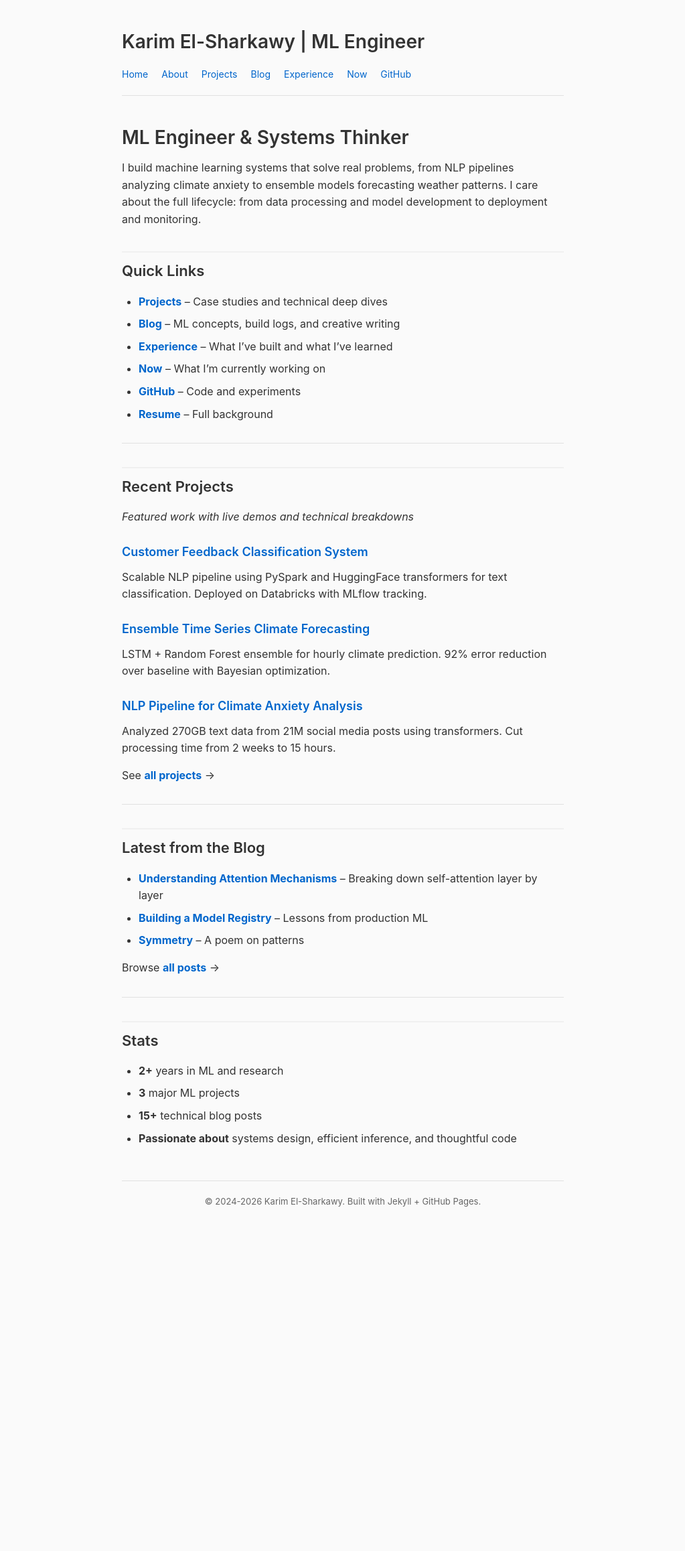
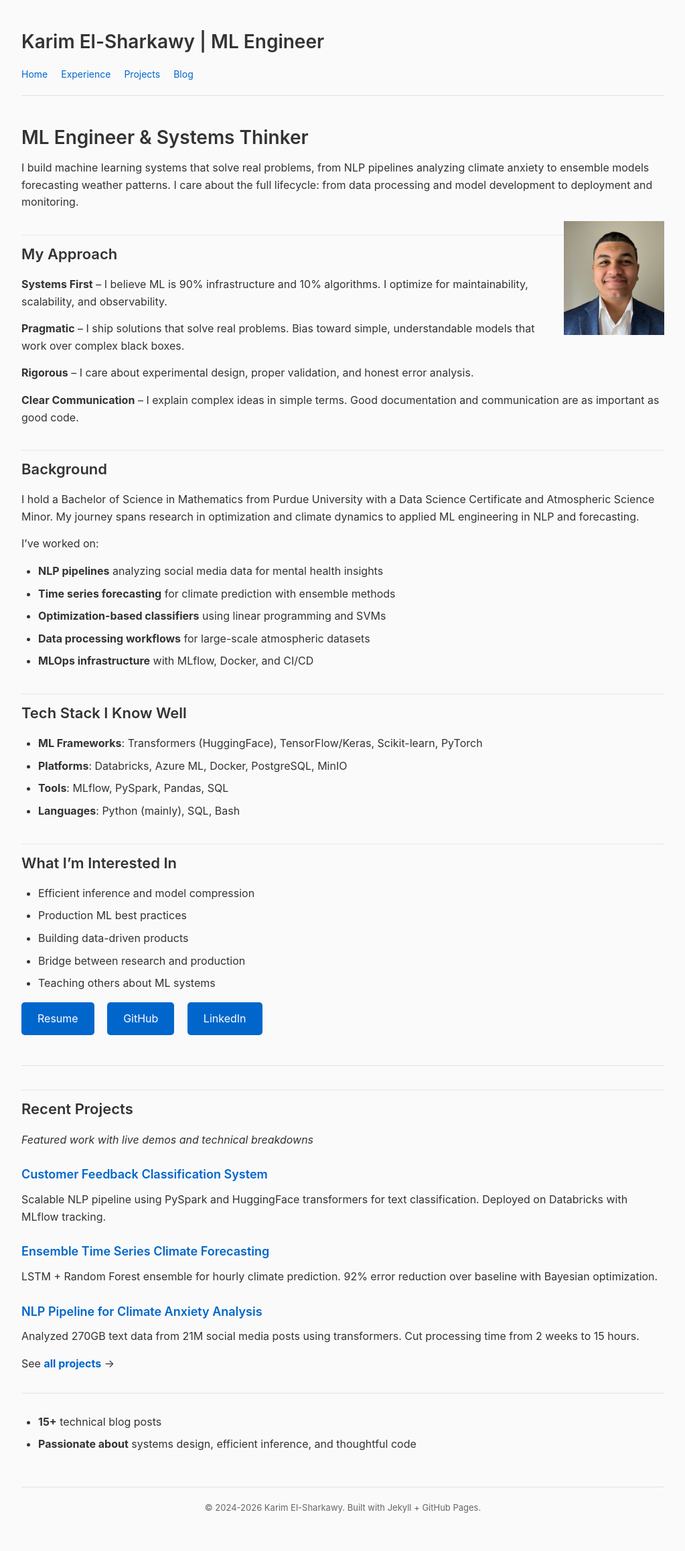
Before and after one commit to karim-sharkawy/portfolio, a Jekyll site: the page built from index.md, in a window 1280 px wide. Shown: the whole page at 67% size, without its empty margins (128-1151 px from the left). Built offline with Jekyll 4.4.1, drawn with Linux system fonts in a browser that asks for light colours; before the commit the page ends 1859 px from its top, so only the background shows below that.

Commit message:
feat: restructure homepage and improve site navigation
- Integrate About page content into homepage with resized photo
- Add Resume, GitHub, and LinkedIn action buttons to homepage
- Remove Quick Links, Latest from Blog, and Stats sections
- Update navigation bar order to Home, Experience, Projects, Blog
- Move Now page content to bottom of Projects page
- Update Experience page: remove Philosophy section, add summary intro
- Update Blog page: remove Build Logs and How I Blog sections, separate ML & Math
- Fix broken links, increase page width, and ensure responsive design
- Remove GitHub link from navigation (now in homepage buttons)

```diff
--- a/_layouts/default.html
+++ b/_layouts/default.html
@@ -20,7 +20,7 @@
     }
 
     .container {
-      max-width: 700px;
+      max-width: 1000px;
       margin: 0 auto;
       padding: 40px 20px;
     }
@@ -160,6 +160,23 @@
       text-decoration: none;
     }
 
+    .button {
+      display: inline-block;
+      background-color: #0066cc;
+      color: white;
+      padding: 12px 24px;
+      text-decoration: none;
+      border-radius: 5px;
+      font-size: 16px;
+      margin-right: 15px;
+      margin-bottom: 15px;
+      transition: background-color 0.2s;
+    }
+
+    .button:hover {
+      background-color: #004d99;
+    }
+
     footer {
       border-top: 1px solid #e1e1e1;
       margin-top: 50px;
@@ -194,12 +211,9 @@
       <h1><a href="{{ site.baseurl }}/" style="color: #333; text-decoration: none;">{{ site.title }}</a></h1>
       <nav>
         <a href="{{ site.baseurl }}/">Home</a>
-        <a href="{{ site.baseurl }}/about">About</a>
+        <a href="{{ site.baseurl }}/experience">Experience</a>
         <a href="{{ site.baseurl }}/projects">Projects</a>
         <a href="{{ site.baseurl }}/blog">Blog</a>
-        <a href="{{ site.baseurl }}/experience">Experience</a>
-        <a href="{{ site.baseurl }}/now">Now</a>
-        <a href="https://github.com/karim-sharkawy">GitHub</a>
       </nav>
     </header>
 
--- a/index.md
+++ b/index.md
@@ -7,13 +7,48 @@ title: Home
 
 I build machine learning systems that solve real problems, from NLP pipelines analyzing climate anxiety to ensemble models forecasting weather patterns. I care about the full lifecycle: from data processing and model development to deployment and monitoring.
 
-## Quick Links
-- **[Projects](projects)** – Case studies and technical deep dives
-- **[Blog](blog)** – ML concepts, build logs, and creative writing
-- **[Experience](experience)** – What I've built and what I've learned
-- **[Now](now)** – What I'm currently working on
-- **[GitHub](https://github.com/karim-sharkawy)** – Code and experiments
-- **[Resume](assets/KElsharkawy_Resume.pdf)** – Full background
+<img src="assets/images/headshot.jpg" alt="Karim El-Sharkawy" style="width: 150px; height: auto; float: right; margin-left: 20px; margin-bottom: 20px;">
+
+## My Approach
+
+**Systems First** – I believe ML is 90% infrastructure and 10% algorithms. I optimize for maintainability, scalability, and observability.
+
+**Pragmatic** – I ship solutions that solve real problems. Bias toward simple, understandable models that work over complex black boxes.
+
+**Rigorous** – I care about experimental design, proper validation, and honest error analysis.
+
+**Clear Communication** – I explain complex ideas in simple terms. Good documentation and communication are as important as good code.
+
+## Background
+
+I hold a Bachelor of Science in Mathematics from Purdue University with a Data Science Certificate and Atmospheric Science Minor. My journey spans research in optimization and climate dynamics to applied ML engineering in NLP and forecasting.
+
+I've worked on:
+
+- **NLP pipelines** analyzing social media data for mental health insights
+- **Time series forecasting** for climate prediction with ensemble methods
+- **Optimization-based classifiers** using linear programming and SVMs
+- **Data processing workflows** for large-scale atmospheric datasets
+- **MLOps infrastructure** with MLflow, Docker, and CI/CD
+
+## Tech Stack I Know Well
+
+- **ML Frameworks**: Transformers (HuggingFace), TensorFlow/Keras, Scikit-learn, PyTorch
+- **Platforms**: Databricks, Azure ML, Docker, PostgreSQL, MinIO
+- **Tools**: MLflow, PySpark, Pandas, SQL
+- **Languages**: Python (mainly), SQL, Bash
+
+## What I'm Interested In
+
+- Efficient inference and model compression
+- Production ML best practices
+- Building data-driven products
+- Bridge between research and production
+- Teaching others about ML systems
+
+<a href="assets/KElsharkawy_Resume.pdf" class="button">Resume</a>
+<a href="https://github.com/karim-sharkawy" class="button">GitHub</a>
+<a href="https://linkedin.com/in/karim-me" class="button">LinkedIn</a>
 
 ---
 
@@ -33,20 +68,5 @@ Analyzed 270GB text data from 21M social media posts using transformers. Cut pro
 See **[all projects](projects)** →
 
 ---
-
-## Latest from the Blog
-
-- **[Understanding Attention Mechanisms](blog/ml/attention-explained)** – Breaking down self-attention layer by layer
-- **[Building a Model Registry](blog/build-logs/model-registry)** – Lessons from production ML
-- **[Symmetry](blog/creative/symmetry)** – A poem on patterns
-
-Browse **[all posts](blog)** →
-
----
-
-## Stats
-
-- **2+** years in ML and research
-- **3** major ML projects
 - **15+** technical blog posts
 - **Passionate about** systems design, efficient inference, and thoughtful code
```
Also changed, not shown: blog.md (+5 -36 lines), experience.md (+1 -13 lines), projects.md (+33 -5 lines), _blog/build-logs/debugging.md (renamed from blog/build-logs/debugging.md), _blog/build-logs/model-registry.md (renamed from blog/build-logs/model-registry.md), _blog/creative/simple-solutions.md (renamed from blog/creative/simple-solutions.md), _blog/creative/symmetry.md (renamed from blog/creative/symmetry.md), _blog/ml-math/attention-explained.md (renamed from blog/ml-math/attention-explained.md), _blog/ml-math/bias-variance.md (renamed from blog/ml-math/bias-variance.md).
